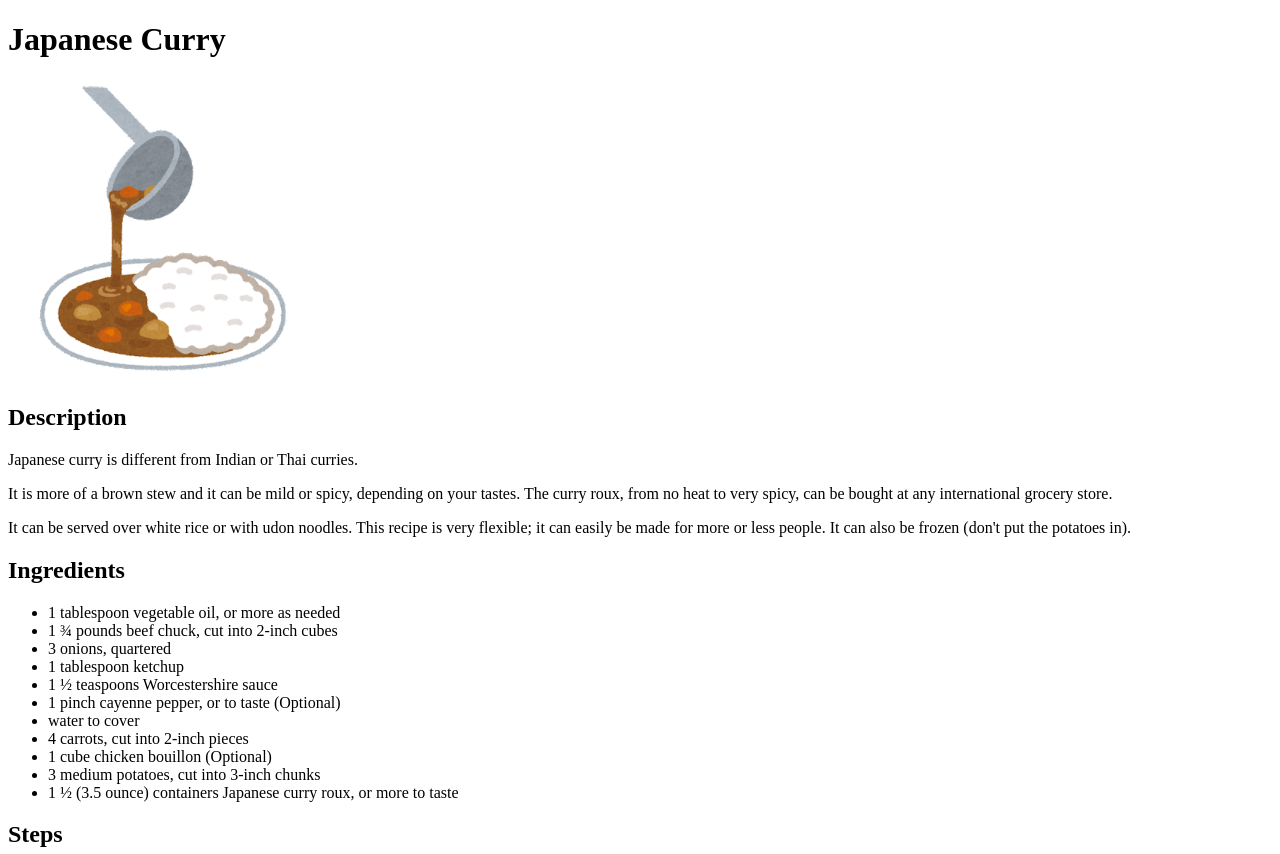
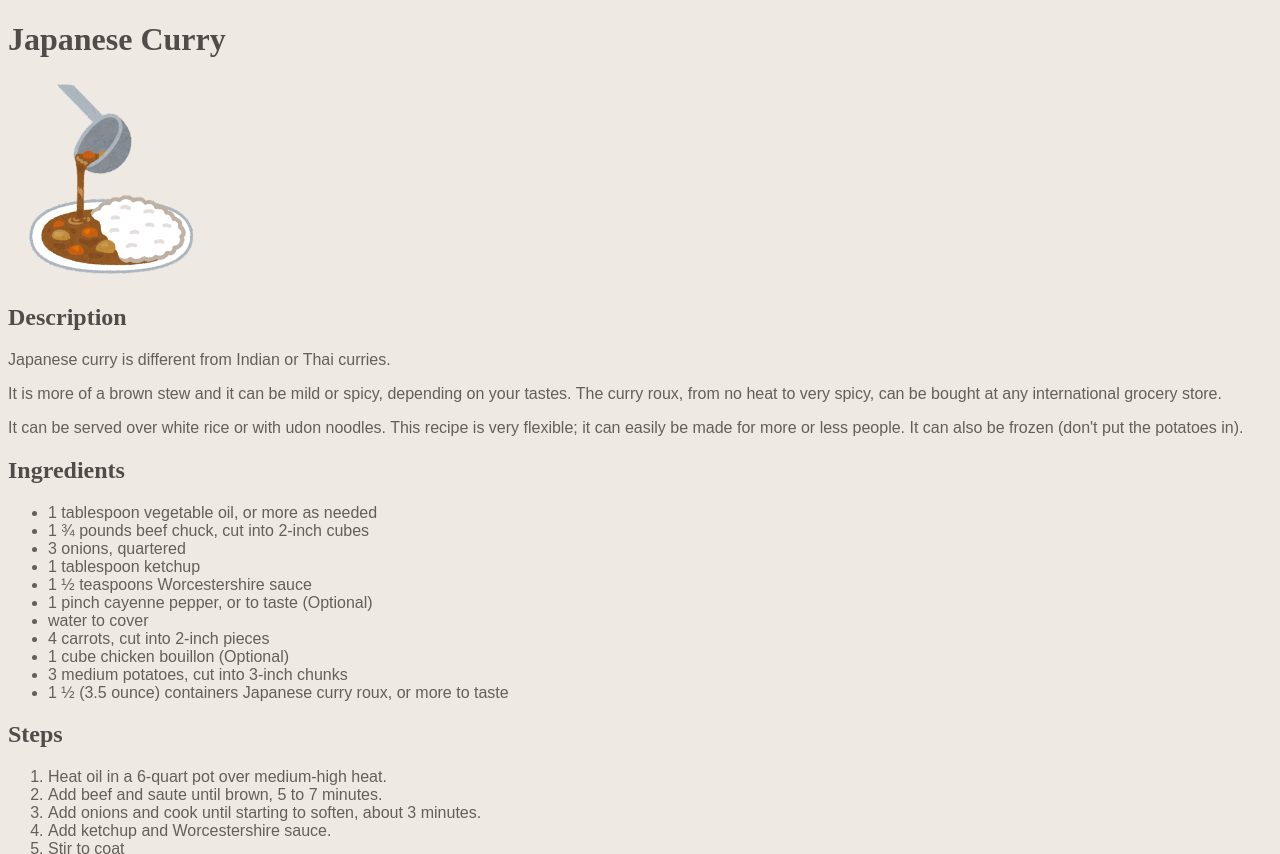
Before and after one commit to norabbito/odin-recipes, a plain HTML site: page recipes/curry.html in a window 1280 px wide. Shown: the top 854 px of the page. Drawn offline with Linux system fonts and the light colour scheme.

Commit message:
Add CSS to recipes website

```diff
--- a/recipes/curry.html
+++ b/recipes/curry.html
@@ -4,11 +4,12 @@
   <meta charset="UTF-8">
   <meta http-equiv="X-UA-Compatible" content="IE=edge">
   <meta name="viewport" content="width=device-width, initial-scale=1.0">
+  <link rel="stylesheet" href="../styles.css">
   <title>Japanese Curry</title>
 </head>
 <body>
   <h1>Japanese Curry</h1>
-  <img src="../images/food_curry_sarasara.png" width="300" height="300">
+  <img src="../images/food_curry_sarasara.png">
 
   <h2>Description</h2>
   <p>Japanese curry is different from Indian or Thai curries.</p>
--- /dev/null
+++ b/styles.css
@@ -0,0 +1,19 @@
+body {
+    font-family: Arial, Helvetica, sans-serif;
+    background-color: #efe9e3;
+    color: #645f5a;
+}
+h1, h2 {
+    font-family: 'Times New Roman', Times, serif;
+    color: #514c49;
+}
+h1 {
+    font-size: 2em;
+}
+h2 {
+    font-size: 1.5em;
+}
+img {
+    width: auto;
+    height: 200px;
+}
```
Also changed, not shown: index.html (+1 -0 lines), recipes/omurice.html (+2 -1 lines), recipes/pizza.html (+2 -1 lines).
